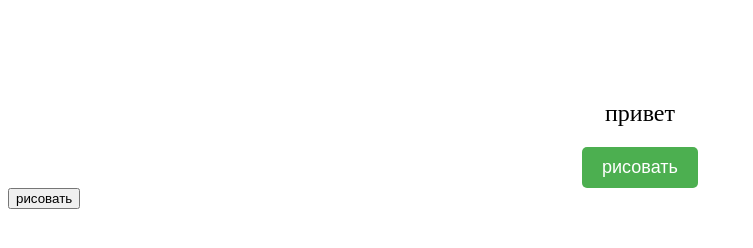
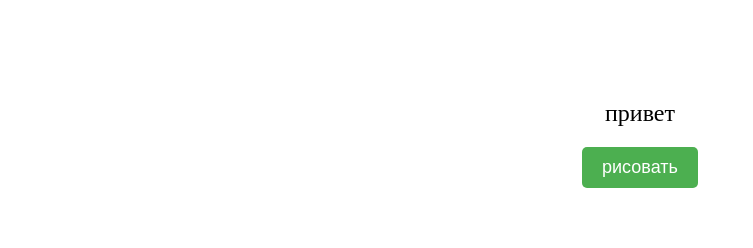
Before and after one commit to Drawlist/drawlist, a plain HTML site: page index.html in a window 1280 px wide. Shown: the whole page, without its empty margins (0-753 px from the left). Drawn offline with Linux system fonts and the light colour scheme.

Commit message:
Update index.html

```diff
--- a/index.html
+++ b/index.html
@@ -38,5 +38,3 @@
   </div>
 </body>
 </html>
-
-<a href="draw.html"><button>рисовать</button></a>
```
